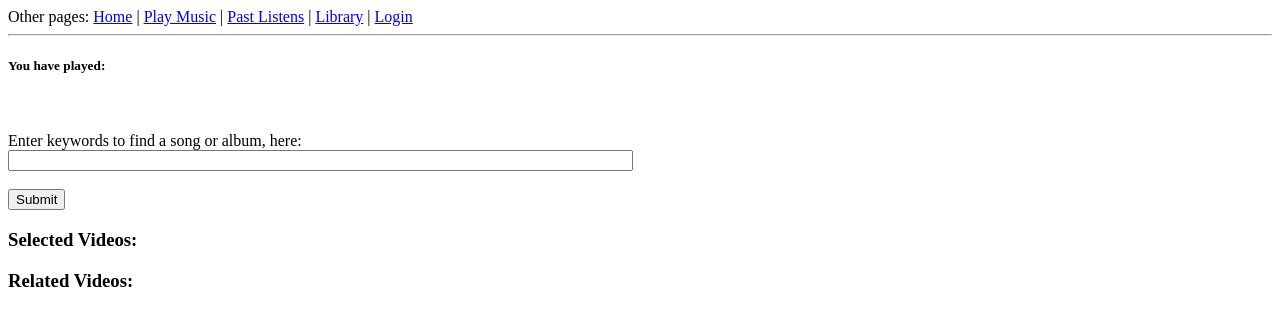
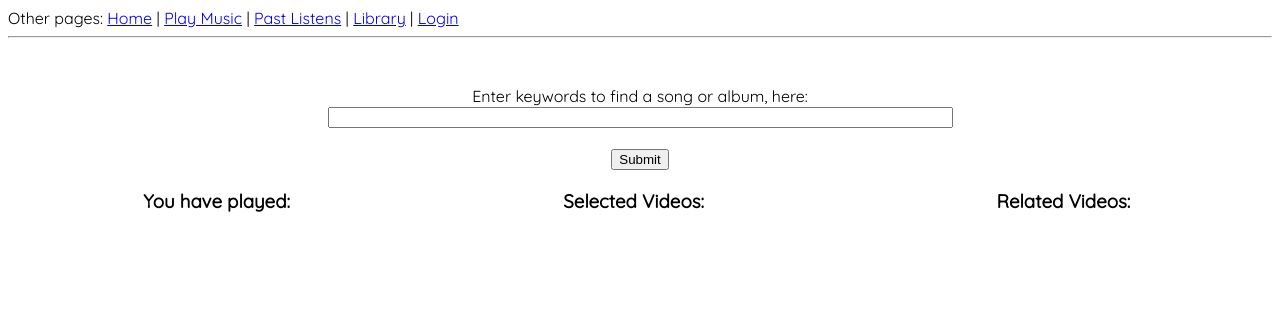
Before and after one commit to elenacaseyroby/YoutubeMusicLib, a Flask app: page / in a window 1280 px wide. Shown: the top 326 px of the page. Run offline with Flask 2, Linux system fonts and the light colour scheme; parts of the project's set-up code (start-up, migrations or seed data) failed here and were passed over; some libraries are stand-ins or nearby versions.

Commit message:
added columns and new font

```diff
--- /dev/null
+++ b/app/static/css/base.css
@@ -0,0 +1,3 @@
+body{
+	font-family: 'Quicksand', sans-serif;
+}
--- /dev/null
+++ b/app/static/css/play.css
@@ -0,0 +1,18 @@
+
+.plays-column{
+	float: left;
+	width: 33%;
+	border-right: 4em;
+}
+.search-column{
+	display: inline-block;
+	width: 33%;
+	border-right: 4em;
+}
+.related-column{
+	float: right;
+	width: 33%;
+}
+h3{
+	text-align: center;
+}
--- a/app/static/css/table.css
+++ b/app/static/css/table.css
@@ -1,3 +1,4 @@
 table, th, td{
 	text-align: center;
+
 }
--- a/app/static/js/play.js
+++ b/app/static/js/play.js
@@ -26,7 +26,7 @@ $(function(){
 		var request = gapi.client.youtube.search.list({
 			part: "snippet",
 			type: "video",
-			maxResults: 3,
+			maxResults: 10,
 			order: "relevance",
 			q: encodeURIComponent($("#keywords").val()).replace(/%20/g, "+")
 		});
@@ -253,7 +253,9 @@ function savePlay(event, end = false) {
 	    	data: {user_id: user_id, youtube_title: youtube_title, youtube_id: youtube_id, listened_to_end: listened_to_end, channel_id: channel_id, description: description, similarartiststring: JSON.stringify(similarartiststring), album : album, title: title, artist: artist, year: year}
 	    });
 		if(!end){
-			$("#record_plays").append(youtube_title).append("<br>");
+			play_button = '<li>'+youtube_title+'<button type="button" id="'+youtube_id+'" value="'+youtube_id+','+encodeURIComponent(title.replace(/'/g, "&apos;").replace(/"/g, "&quot;"))+'" onclick=\'playVideo("'+youtube_id+'","'+encodeURIComponent(title.replace(/'/g, "&apos;").replace(/"/g, "&quot;"))+'", "'+channel_id+'", "'+encodeURIComponent(description.replace(/'/g, "&apos;").replace(/"/g, "&quot;"))+'")\'> Play </button></li><br>';
+
+			$("#record_plays").append(play_button);
 		}
 	});
 	console.log("dashes in youtube_id?");
@@ -324,7 +326,7 @@ function getRelatedVideos(youtube_id){
 			part: "snippet",
 			type: "video",
 			relatedToVideoId: youtube_id,
-			maxResults: 3
+			maxResults: 5
 
 	});
 	request.execute(function(response){
@@ -351,7 +353,7 @@ function renderList(vid_list = selected_videos, $element_object = $('#selectedvi
 	}
 	length = vid_list.length;
 	$.each(vid_list, function(length, vid){
-		play_button = '<br><li>'+vid.title+'<button type="button" id="'+vid.id+'" value="'+vid.id+','+encodeURIComponent(vid.title.replace(/'/g, "&apos;").replace(/"/g, "&quot;"))+'" onclick=\'playVideo("'+vid.id+'","'+encodeURIComponent(vid.title.replace(/'/g, "&apos;").replace(/"/g, "&quot;"))+'", "'+vid.channel_id+'", "'+encodeURIComponent(vid.description.replace(/'/g, "&apos;").replace(/"/g, "&quot;"))+'")\'> Play </button></li><br>';
+		play_button = '<li>'+vid.title+'<button type="button" id="'+vid.id+'" value="'+vid.id+','+encodeURIComponent(vid.title.replace(/'/g, "&apos;").replace(/"/g, "&quot;"))+'" onclick=\'playVideo("'+vid.id+'","'+encodeURIComponent(vid.title.replace(/'/g, "&apos;").replace(/"/g, "&quot;"))+'", "'+vid.channel_id+'", "'+encodeURIComponent(vid.description.replace(/'/g, "&apos;").replace(/"/g, "&quot;"))+'")\'> Play </button></li><br>';
 		//console.log(play_button);
 		if(empty_element){
 			$element_object.append(play_button);
--- a/app/templates/base.html
+++ b/app/templates/base.html
@@ -23,5 +23,7 @@
 
 
     {% block content %}{% endblock %}
+    <link href='https://fonts.googleapis.com/css?family=Quicksand' rel='stylesheet' type='text/css'>
+    <link rel="stylesheet" href="{{ url_for('static', filename = 'css/base.css') }}">
   </body>
 </html>
--- a/app/templates/play.html
+++ b/app/templates/play.html
@@ -2,23 +2,23 @@
 
 {% block content %}
 
-	<div class = "row" >
-		<center><div id="iframe"></div></center>
-		<h5> You have played: </h5>
-		<div id="record_plays"></div>
+	<center><div id="iframe"></div>
 	<form action = "#" id="searchbar">
 		<br><br>Enter keywords to find a song or album, here:<br>
 		<input type = "text" id="keywords" size = "75"><br><br>
 		<input type="submit" value="Submit">
 	</form>
-		<div class="column1">
+	</center>
+	<div class="triple-columns">
+		<div class="plays-column">
+			<h3> You have played: </h3>
+			<ul>
+			<div id="record_plays"></div>
+			</ul>
+		</div>
+		<div class="search-column">
 			<h3>Selected Videos:</h3>
 			<div id="selectedvideos"></div>
-		</div>
-		<div class="column2">
-		<h3>Related Videos:</h3>
-		<div id="relatedvideos"></div>
-		</div>
 			{% if vid_info %}
 				<ul>
 				{% for vid in vid_info %}
@@ -28,7 +28,14 @@
 			{% endif %}
 		</div>
 
+		<div class="related-column">
+			<h3>Related Videos:</h3>
+			<div id="relatedvideos"></div>
+		</div>
+	</div>
+
 	<!--scripts-->
+	<link rel="stylesheet" href="{{ url_for('static', filename = 'css/play.css') }}">
 	<script type="text/javascript" src="https://code.jquery.com/jquery-3.0.0.min.js"></script>
 	<script src="//ajax.googleapis.com/ajax/libs/jquery/1.9.1/jquery.min.js"></script>
 	<script>window.jQuery</script>
```
Lines whose indentation alone changed are shown as unchanged.
